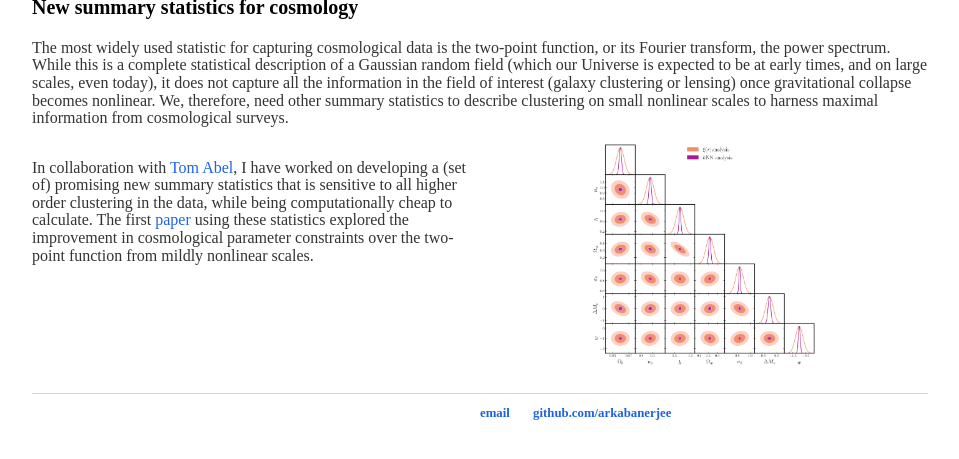
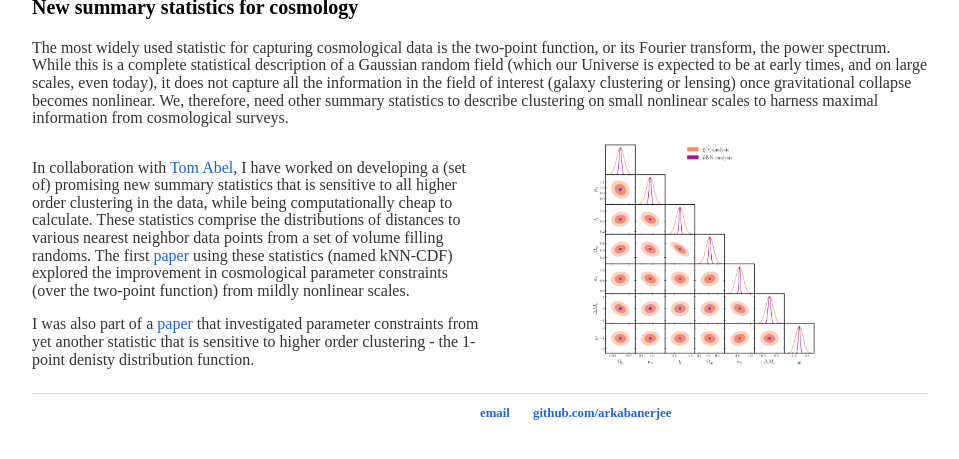
Before and after one commit to arkabanerjee/arkabanerjee.github.io, a Jekyll site: the page built from research/index.html, in a window 1280 px wide and 900 px high, scrolled down 1186 px, cut to the strip 419-878 px from the top of the window. Shown: the whole strip, without its empty margins (160-1119 px from the left). Built offline with Jekyll 4.4.1, drawn with Linux system fonts in a browser that asks for light colours.

```diff
--- a/research/index.html
+++ b/research/index.html
@@ -35,7 +35,8 @@
     <p>The most widely used statistic for capturing cosmological data is the two-point function, or its Fourier transform, the power spectrum. While this is a complete statistical description of a Gaussian random field (which our Universe is expected to be at early times, and on large scales, even today), it does not capture all the information in the field of interest (galaxy clustering or lensing) once gravitational collapse becomes nonlinear. We, therefore, need other summary statistics to describe clustering on small nonlinear scales to harness maximal information from cosmological surveys.</p>
 	<div style="width: 100%;">
         <div style="width: 50%; height: 300px; float: left;">
-            <p>In collaboration with <a href="https://tomabel.org/Home/Welcome.html">Tom Abel</a>, I have worked on developing a (set of) promising new  summary statistics that is sensitive to all higher order clustering in the data, while being computationally cheap to calculate. The first <a href="https://arxiv.org/abs/2007.13342">paper</a> using these statistics explored the improvement in cosmological parameter constraints over the two-point function from mildly nonlinear scales. </p>
+            <p>In collaboration with <a href="https://tomabel.org/Home/Welcome.html">Tom Abel</a>, I have worked on developing a (set of) promising new  summary statistics that is sensitive to all higher order clustering in the data, while being computationally cheap to calculate. These statistics comprise the distributions of distances to various nearest neighbor data points from a set of volume filling randoms. The first <a href="https://arxiv.org/abs/2007.13342">paper</a> using these statistics (named kNN-CDF) explored the improvement in cosmological parameter constraints (over the two-point function) from mildly nonlinear scales. </p>
+            <p>I was also part of a <a href="https://arxiv.org/abs/1911.11158">paper</a> that investigated parameter constraints from yet another statistic that is sensitive to higher order clustering - the 1-point denisty distribution function.</p>
         </div>
         <div style="margin-left: 50%; height: 250px;">
             <img src="halo_constraints.png"  class="center">
```
